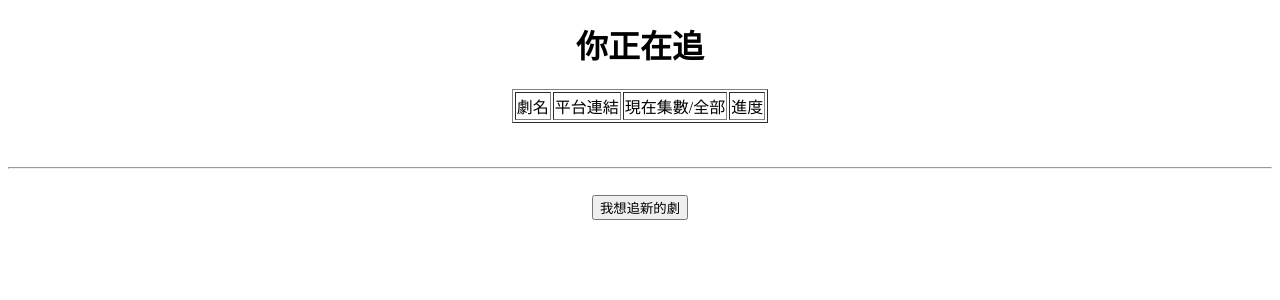
After one commit to shrimp509/django-drama-guy, a Django app: template record/templates/all_records.html in a window 1280 px wide. The commit adds this page. Shown: the top 300 px of the page. Run offline with Django 3.2, Linux system fonts and the light colour scheme; the template is opened without the code that fills it, so the values that code supplies are empty.

Commit message:
Add get_all_records view

```diff
--- a/drama_guy/urls.py
+++ b/drama_guy/urls.py
@@ -16,11 +16,13 @@ Including another URLconf
 from django.contrib import admin
 from django.urls import path
 
-from record.views import add_record
+from record.views import add_record, get_all_records
 
 urlpatterns = [
     path('admin/', admin.site.urls),
 
     path('record', add_record),
     path('record/', add_record),
+
+    path('', get_all_records),
 ]
--- a/record/forms.py
+++ b/record/forms.py
@@ -5,10 +5,10 @@ from .models import DramaRecord
 class DramaRecordForm(forms.ModelForm):
     class Meta:
         model = DramaRecord
-        fields = {
+        fields = (
             'name',
             'source',
             'episode',
             'max_episode',
             'timestamp',
-        }
+        )
--- /dev/null
+++ b/record/templates/all_records.html
@@ -0,0 +1,40 @@
+<!DOCTYPE html>
+<html lang="en">
+<head>
+    <meta charset="UTF-8">
+    <title>你的追劇清單</title>
+</head>
+
+<body>
+
+<h1 align="center">你正在追</h1>
+<div align="center">
+    <table border="1">
+        <tr>
+            <td>劇名</td>
+            <td>平台連結</td>
+            <td>現在集數/全部</td>
+            <td>進度</td>
+        </tr>
+    {% for drama in dramas%}
+        <tr>
+            <td>{{ drama.name }}</td>
+            <td><a href="{{ drama.source }}">去看影片</a></td>
+            <td>{{ drama.episode }} / {{ drama.max_episode }}</td>
+            <td>{{ drama.timestamp }}</td>
+        </tr>
+    {% endfor %}
+    </table>
+</div>
+
+</body>
+
+<footer>
+    <div align="center">
+        <br><br><hr><br>
+        <input type="button" onclick="javascript:location.href='record/'" value="我想追新的劇"></input>
+    </div>
+</footer>
+
+
+</html>
```
Also changed, not shown: record/templates/add_record.html (+10 -1 lines), record/views.py (+10 -2 lines).
